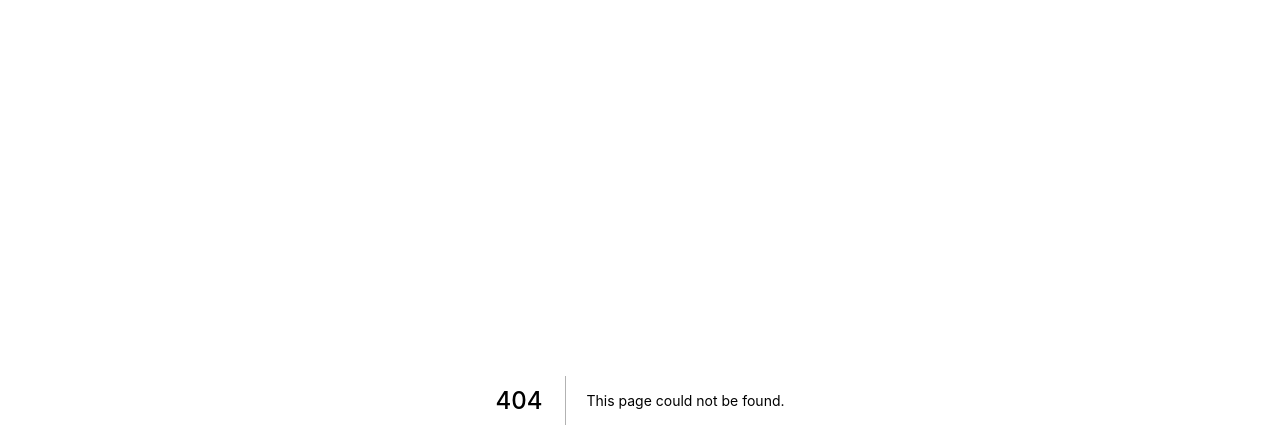
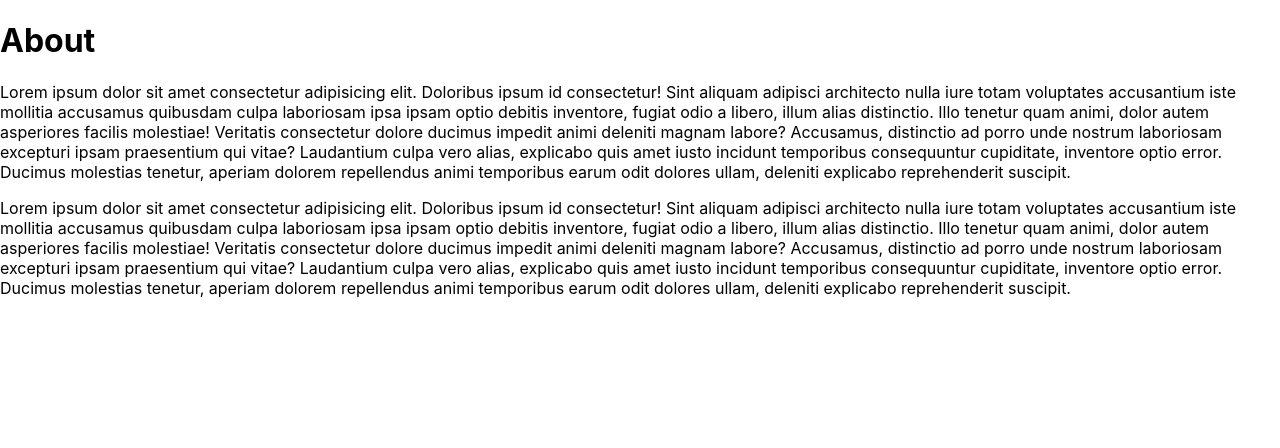
Before and after one commit to empatel96/nextjsapp, a Next.js app: page /about in a window 1280 px wide. Before the commit this address had no page. Shown: the top 448 px of the page. Built offline with nearby package versions, Linux system fonts and the light colour scheme.

Commit message:
fix
added content

```diff
--- /dev/null
+++ b/pages/about.js
@@ -0,0 +1,37 @@
+const About = () => {
+    return (
+      <div>
+        <h1>About</h1>
+        <p>
+          Lorem ipsum dolor sit amet consectetur adipisicing elit. Doloribus ipsum
+          id consectetur! Sint aliquam adipisci architecto nulla iure totam
+          voluptates accusantium iste mollitia accusamus quibusdam culpa
+          laboriosam ipsa ipsam optio debitis inventore, fugiat odio a libero,
+          illum alias distinctio. Illo tenetur quam animi, dolor autem asperiores
+          facilis molestiae! Veritatis consectetur dolore ducimus impedit animi
+          deleniti magnam labore? Accusamus, distinctio ad porro unde nostrum
+          laboriosam excepturi ipsam praesentium qui vitae? Laudantium culpa vero
+          alias, explicabo quis amet iusto incidunt temporibus consequuntur
+          cupiditate, inventore optio error. Ducimus molestias tenetur, aperiam
+          dolorem repellendus animi temporibus earum odit dolores ullam, deleniti
+          explicabo reprehenderit suscipit.
+        </p>
+        <p>
+          Lorem ipsum dolor sit amet consectetur adipisicing elit. Doloribus ipsum
+          id consectetur! Sint aliquam adipisci architecto nulla iure totam
+          voluptates accusantium iste mollitia accusamus quibusdam culpa
+          laboriosam ipsa ipsam optio debitis inventore, fugiat odio a libero,
+          illum alias distinctio. Illo tenetur quam animi, dolor autem asperiores
+          facilis molestiae! Veritatis consectetur dolore ducimus impedit animi
+          deleniti magnam labore? Accusamus, distinctio ad porro unde nostrum
+          laboriosam excepturi ipsam praesentium qui vitae? Laudantium culpa vero
+          alias, explicabo quis amet iusto incidunt temporibus consequuntur
+          cupiditate, inventore optio error. Ducimus molestias tenetur, aperiam
+          dolorem repellendus animi temporibus earum odit dolores ullam, deleniti
+          explicabo reprehenderit suscipit.
+        </p>
+      </div>
+    );
+  };
+
+  export default About;
```
Also changed, not shown: pages/index.js (+20 -4 lines), 1 other file (tests, documents, lock files or other folders).
